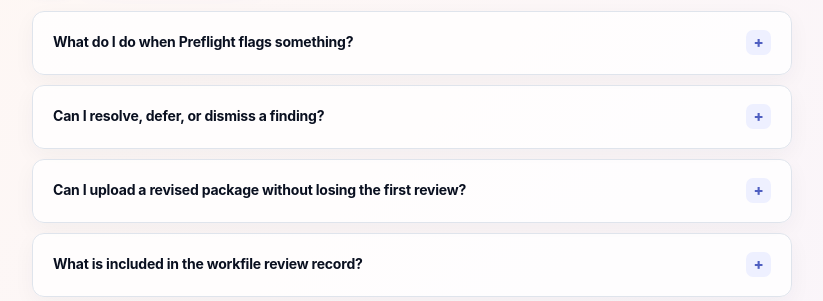
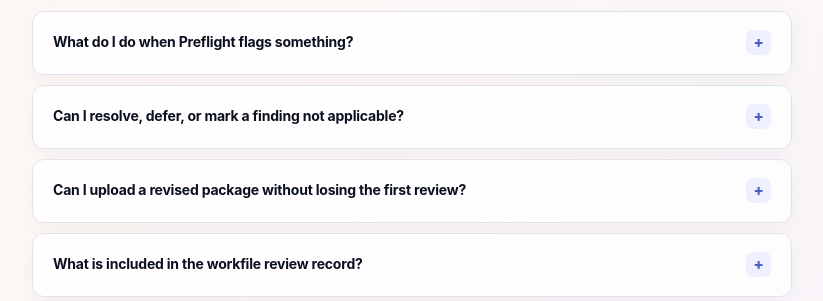
Before and after one commit to SkagitIan/coappraiser, a Django app: page /faq/ in a window 1280 px wide. Shown: the part 1990-2291 px from the top of the page, without its empty margins (352-1175 px from the left). Run offline with Django 5.2, Linux system fonts and the light colour scheme.

Commit message:
Align public decision language

```diff
--- a/apps/preflight/tests.py
+++ b/apps/preflight/tests.py
@@ -642,6 +642,8 @@ class PreflightTests(TestCase):
         self.assertContains(faq, "Does it replace TOTAL, ACI, ClickFORMS")
         self.assertContains(faq, "uses GPT-5.6 to visually review the rendered report")
         self.assertContains(faq, "How do you measure whether Preflight works?")
+        self.assertContains(faq, "resolve, defer, or mark a finding not applicable")
+        self.assertNotContains(faq, "dismiss a finding")
         self.assertEqual(self.client.get("/solutions/uad-36-compliance-copilot/").status_code, 404)
         self.assertEqual(self.client.get("/app/assignments/").status_code, 404)
 
--- a/templates/marketing/faq.html
+++ b/templates/marketing/faq.html
@@ -114,7 +114,7 @@
           <p>Open the finding, inspect the observed issue and cited evidence, then verify the source in your appraisal software. If a change is warranted, make it there. Preflight organizes the review; it does not silently alter your report.</p>
         </details>
         <details>
-          <summary>Can I resolve, defer, or dismiss a finding?</summary>
+          <summary>Can I resolve, defer, or mark a finding not applicable?</summary>
           <p>Yes. You can mark an item resolved, deferred, or not applicable and add a short decision note. Keeping an item open is also valid while you investigate. Your selected status and note become part of the review history.</p>
         </details>
         <details>
```
